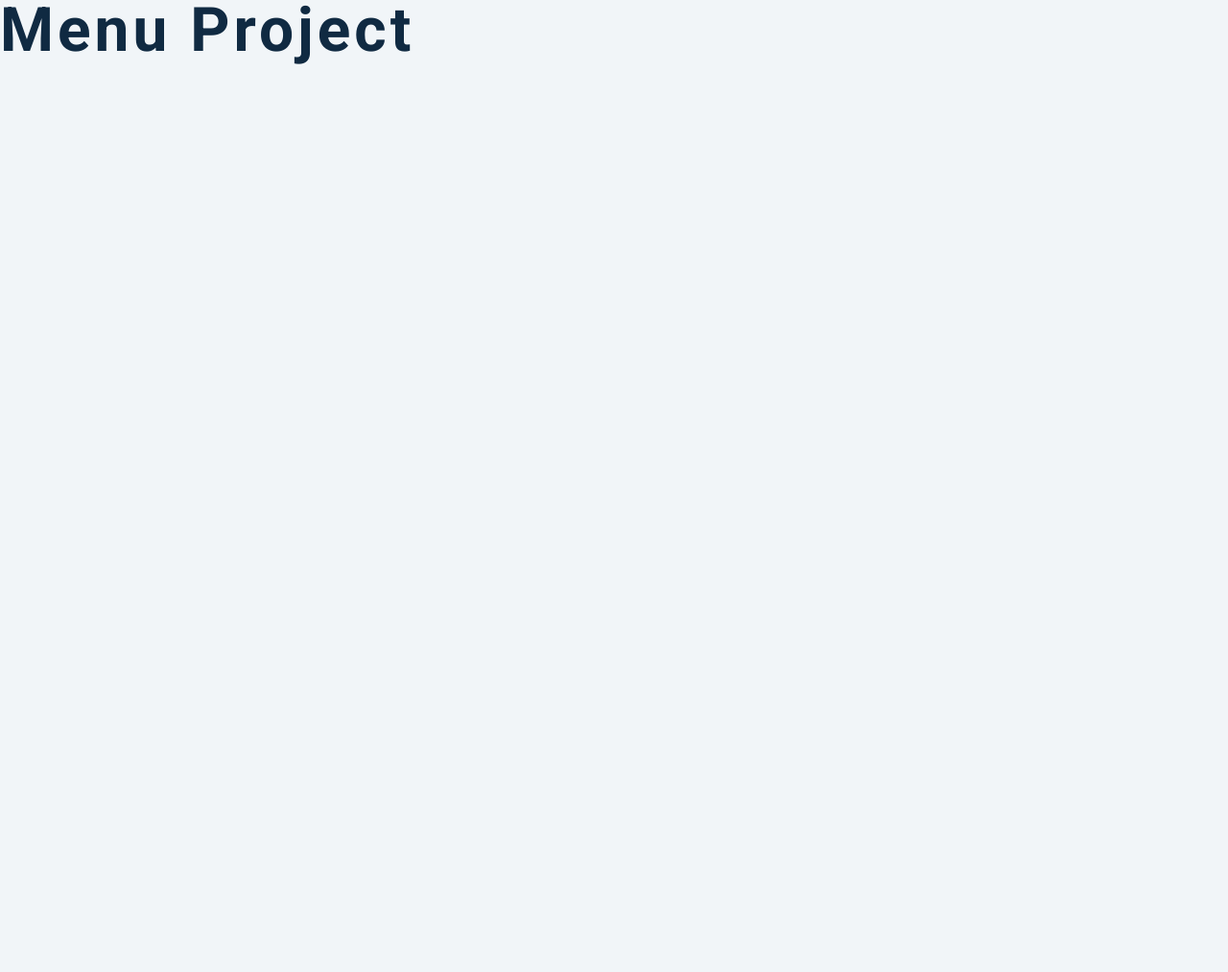
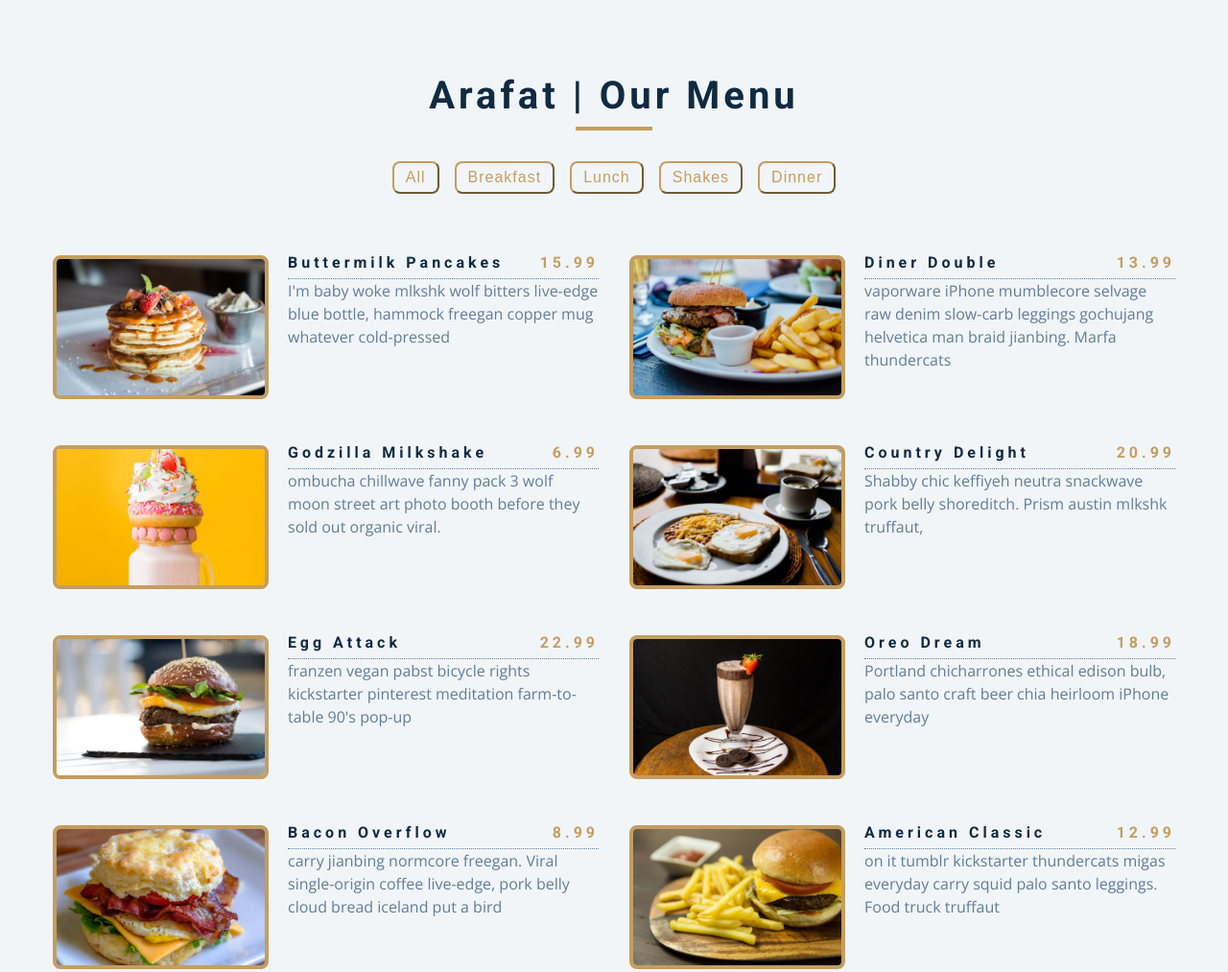
Before and after one commit to 47xCoding/Menu-tocada, a plain HTML site: page setup/index.html in a window 1280 px wide. Shown: the top 1013 px of the page at 96% size. Before the commit the page ends 800 px from the top, so only its background shows below. Drawn offline with nearby package versions, Linux system fonts and the light colour scheme.

Commit message:
Added static and dynamic marups.
Added all hard coded and dynamic (functionalities are written in app.js)  markups.

```diff
--- a/setup/index.html
+++ b/setup/index.html
@@ -3,7 +3,7 @@
   <head>
     <meta charset="UTF-8" />
     <meta name="viewport" content="width=device-width, initial-scale=1.0" />
-    <title>Starter</title>
+    <title>Menu Project</title>
     <!-- font-awesome -->
     <link
       rel="stylesheet"
@@ -13,7 +13,30 @@
     <link rel="stylesheet" href="styles.css" />
   </head>
   <body>
-    <h1>menu project</h1>
+    <section class="menu">
+      <!-- title -->
+      <div class="title">
+        <h2>Arafat | Our Menu</h2>
+        <div class="underline"></div>
+      </div>
+      <!-- filter buttons -->
+      <div class="btn-container">
+        <!-- <button class="filter-btn" type="button" data-id="all">all</button>
+        <button class="filter-btn" type="button" data-id="breakfast">
+          breakfast
+        </button>
+        <button class="filter-btn" type="button" data-id="lunch">lunch</button>
+        <button class="filter-btn" type="button" data-id="shakes">
+          shakes
+        </button> -->
+      </div>
+      <!-- menu items -->
+      <div class="section-center">
+        <!-- single items -->
+
+        <!-- end of single items -->
+      </div>
+    </section>
     <!-- javascript -->
     <script src="app.js"></script>
   </body>
```
